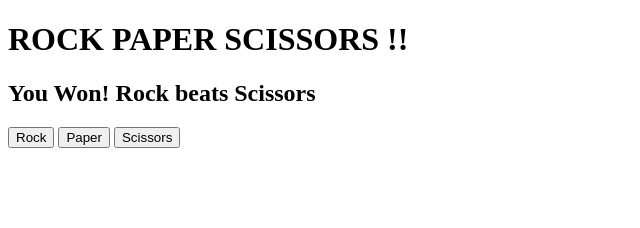
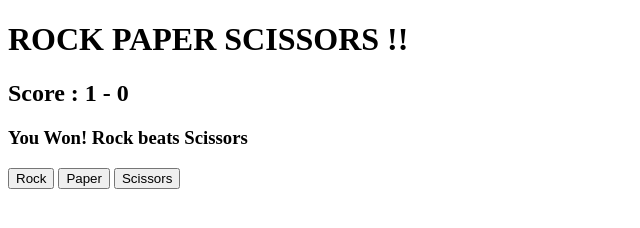
Before and after one commit to MewKay/rock-paper-scissors, a plain HTML site: page index.html in a window 1280 px wide. Both pictures are taken after a click on the button "Rock". Shown: the whole page, without its empty margins (0-640 px from the left). Drawn offline with Linux system fonts and the light colour scheme.

Commit message:
Display the score on a new html element score-display

```diff
--- a/index.html
+++ b/index.html
@@ -9,8 +9,9 @@
 </head>
 <body>
   <h1>ROCK PAPER SCISSORS !!</h1>
-  <h2 class="announcer">Choose your move</h2>
-  <div class="round-display">
+  <h2 class="score-display">Score: 0 - 0</h2>
+  <h3 class="announcer">Choose your move</h3>
+  <div class="score-display">
     <div class="move-show"></div>
     <div class="move-show"></div>
   </div>
--- a/script.js
+++ b/script.js
@@ -2,6 +2,7 @@ let playerScore=0;
 let computerScore=0;
 const selections = document.querySelectorAll(".selection");
 let announcer = document.querySelector(".announcer");
+let scoreDisplay = document.querySelector(".score-display");
 
 selections.forEach(selection => selection.addEventListener("click", function (e) {
   playRound(e.target.textContent, getComputerChoice());
@@ -35,7 +36,7 @@ function playRound (playerSelection, computerSelection) {
     computerScore++;
   }
 
-  console.log(`Score : ${playerScore} - ${computerScore}`)
+  scoreDisplay.textContent = `Score : ${playerScore} - ${computerScore}`;
 
 declareGameResult();
 }
```
